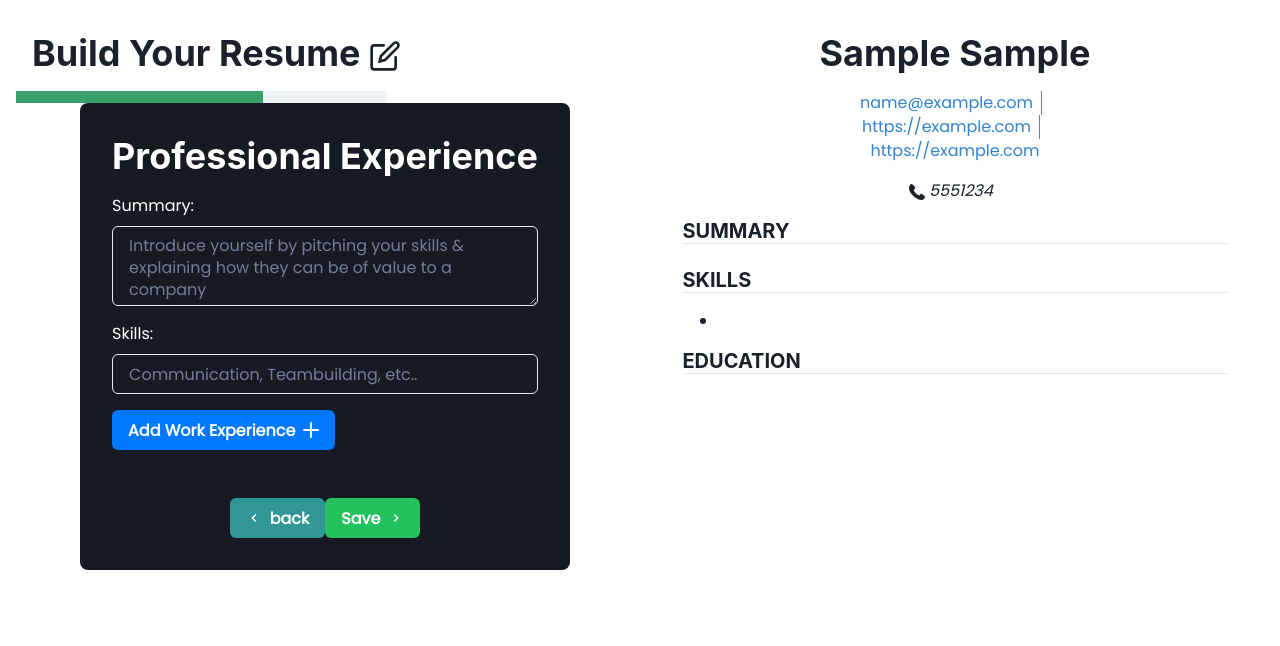
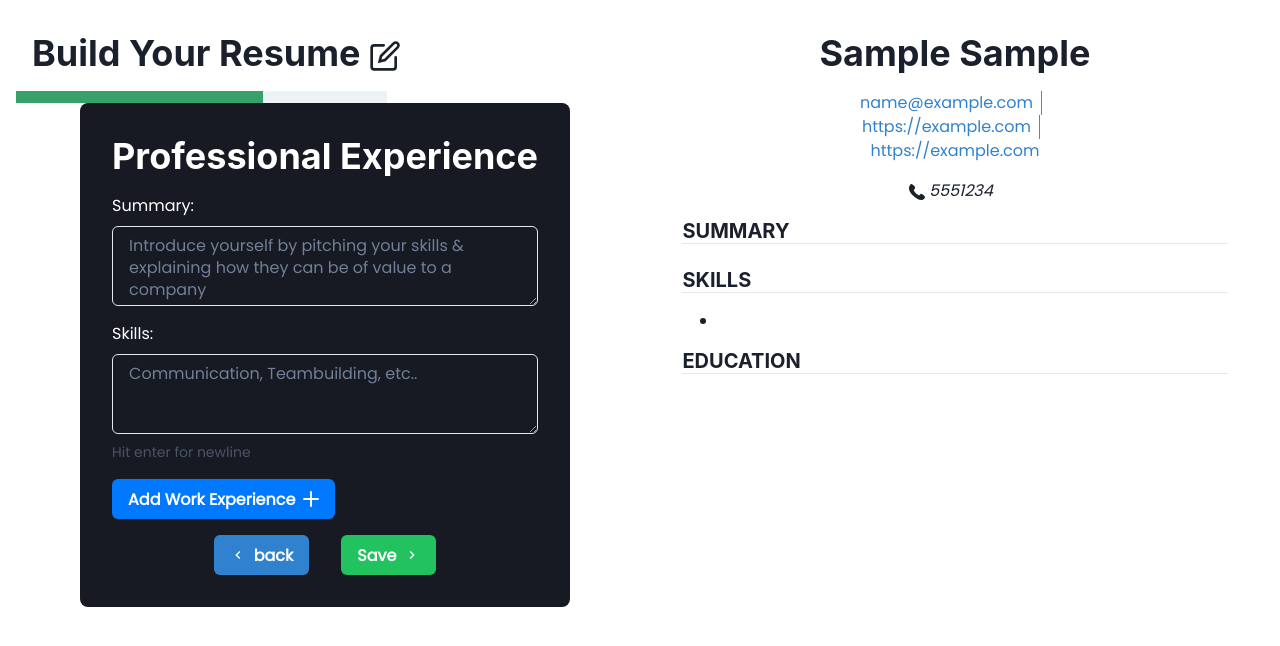
Before and after one commit to pinkmoon25/Resume-builder, a React (Create React App) app: page / in a window 1280 px wide. Both pictures are taken after typing "Sample", "Sample", "5551234", "name@example.com", "https://example.com", "https://example.com" into the empty fields and a click on the button "Save". Shown: the top 646 px of the page. Built offline with nearby package versions, Linux system fonts and the light colour scheme.

Commit message:
Add duplicate data check

```diff
--- a/src/components/ProfessionalDetailsForm.jsx
+++ b/src/components/ProfessionalDetailsForm.jsx
@@ -1,10 +1,11 @@
 import { AddIcon, ChevronLeftIcon, ChevronRightIcon } from "@chakra-ui/icons";
 import {
   Button,
-  Center,
   FormControl,
+  FormHelperText,
   FormLabel,
   GridItem,
+  HStack,
   Input,
   SimpleGrid,
   Stack,
@@ -26,8 +27,20 @@ const ProfessionalDetails = (props) => {
   });
 
   const saveData = () => {
-    const isEmpty = Object.values(workData).some((x) => x === "");
+    const isEmpty = Object.values(workData).some((x) => x.trim() === "");
     if (isEmpty) return;
+
+    const duplicate = () => {
+      let arr = resumeInfo.professional.work;
+      for (let i = 0; i < arr.length; i++) {
+        if (JSON.stringify(arr[i]) === JSON.stringify(workData)) {
+          return true;
+        }
+      }
+      return false;
+    };
+
+    if (duplicate()) return;
 
     const updatedValue = {
       ...resumeInfo.professional,
@@ -37,7 +50,6 @@ const ProfessionalDetails = (props) => {
       ...resumeInfo,
       professional: updatedValue,
     };
-    console.log(workData);
     setResumeInfo(updateResumeInfo);
   };
 
@@ -104,6 +116,7 @@ const ProfessionalDetails = (props) => {
                 }));
               }}
             />
+            <FormHelperText>Hit enter for newline</FormHelperText>
           </FormControl>
         </GridItem>
       </SimpleGrid>
@@ -132,8 +145,7 @@ const ProfessionalDetails = (props) => {
       </FormControl>
       <FormControl>
         <FormLabel>Skills:</FormLabel>
-        <Input
-          type="text"
+        <Textarea
           placeholder="Communication, Teambuilding, etc.."
           value={resumeInfo.professional.skills}
           onChange={(e) => {
@@ -148,6 +160,7 @@ const ProfessionalDetails = (props) => {
             setResumeInfo(updateResumeInfo);
           }}
         />
+        <FormHelperText>Hit enter for newline</FormHelperText>
       </FormControl>
       {workSection}
       <Button
@@ -158,9 +171,9 @@ const ProfessionalDetails = (props) => {
       >
         Add Work Experience
       </Button>
-      <Center mt={8}>
+      <HStack spacing={8} justify="center">
         <Button
-          colorScheme="teal"
+          colorScheme="blue"
           onClick={() => {
             setPage((p) => p - 1);
           }}
@@ -172,14 +185,13 @@ const ProfessionalDetails = (props) => {
           colorScheme="whatsapp"
           onClick={() => {
             saveData();
-            console.log(resumeInfo);
             setPage((p) => p + 1);
           }}
           rightIcon={<ChevronRightIcon />}
         >
           Save
         </Button>
-      </Center>
+      </HStack>
     </Stack>
   );
 };
```
